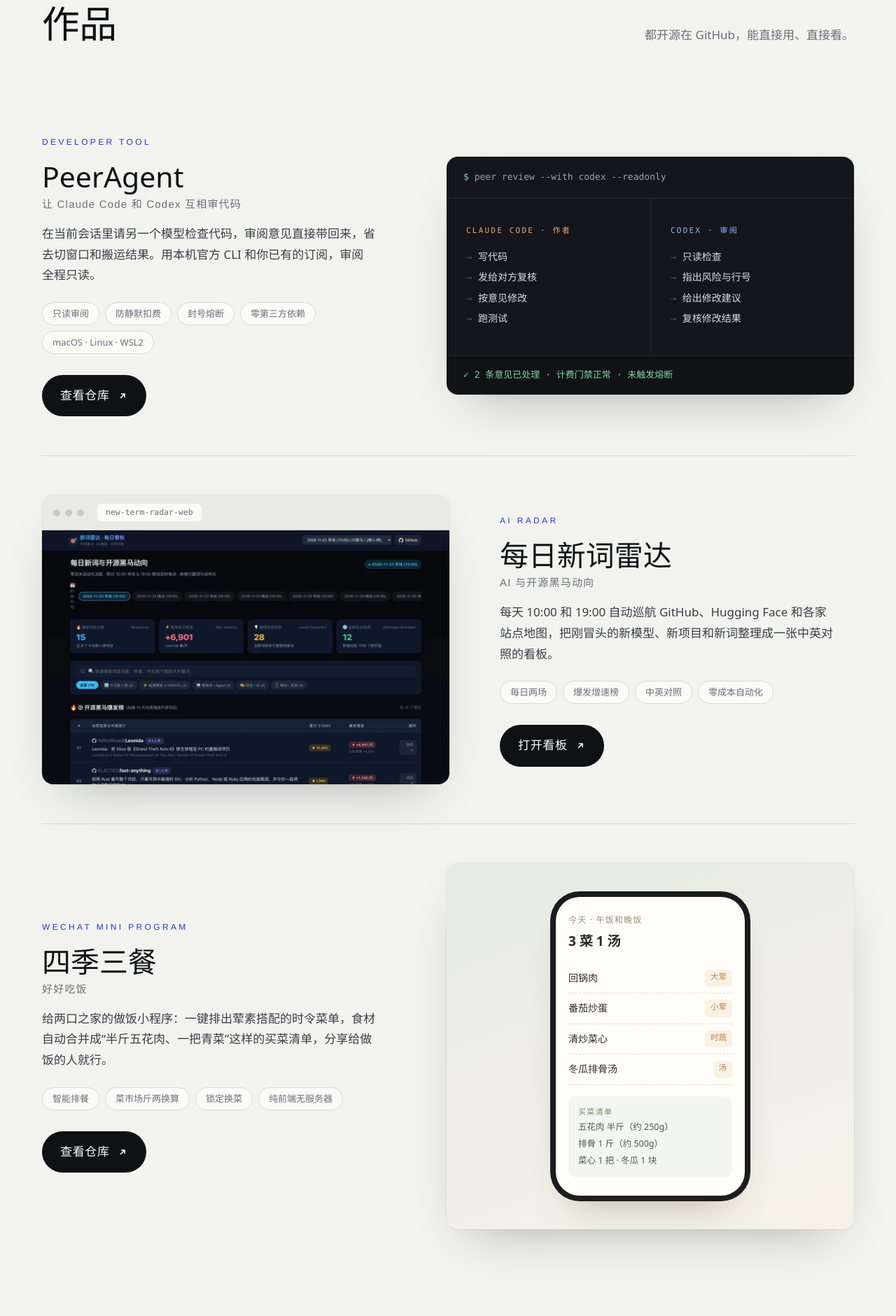
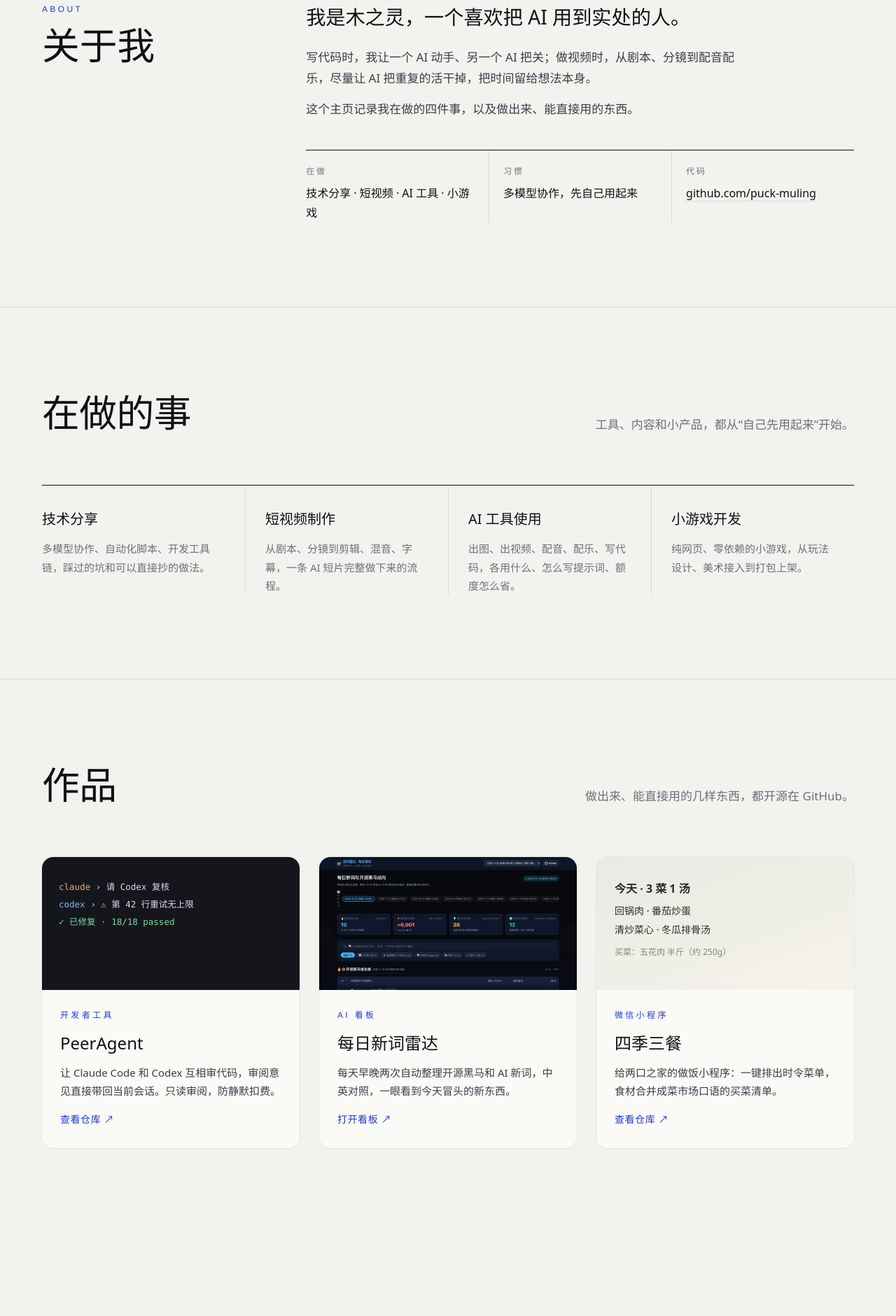
Before and after one commit to puck-muling/puck-muling.github.io, a plain HTML site: page index.html in a window 1280 px wide. Shown: the part 919-2800 px from the top of the page at 70% size. Drawn offline with Linux system fonts and the light colour scheme.

Commit message:
主页改版：全新视觉，只展示本账号作品

```diff
--- a/index.html
+++ b/index.html
@@ -3,8 +3,8 @@
 <head>
 <meta charset="UTF-8">
 <meta name="viewport" content="width=device-width, initial-scale=1, viewport-fit=cover">
-<title>木之灵 Muling · AI 工程、短视频与工具</title>
-<meta name="description" content="木之灵（Muling）：写开发者工具，做 AI 短视频，整理每天的 AI 新词。PeerAgent、每日新词雷达、四季三餐。">
+<title>木之灵 Muling · 个人主页</title>
+<meta name="description" content="木之灵（Muling）：木之灵（Muling）的个人主页：技术分享、短视频制作、AI 工具使用、小游戏开发。">
 <meta name="theme-color" content="#F2F3EF">
 <style>
 :root{
@@ -116,6 +116,34 @@ section{padding:120px 0;border-top:1px solid var(--hair)}
 .field h3{font-family:var(--sans);font-weight:500;font-size:20px;margin-bottom:12px}
 .field p{font-family:var(--sans);font-weight:300;font-size:15px;color:var(--slate)}
 
+/* 关于我 */
+.about{display:grid;grid-template-columns:.8fr 2fr;gap:64px}
+.head-l h2{font-family:var(--sans);font-weight:200;font-size:clamp(36px,4.2vw,60px);line-height:1.15;margin-top:10px}
+.about-text p{font-family:var(--sans);font-weight:300;color:#3A3E46;max-width:36em}
+.about-text p + p{margin-top:14px}
+.about-text .big{font-size:clamp(22px,2.2vw,30px);line-height:1.5;color:var(--ink);margin-bottom:22px}
+.facts{display:grid;grid-template-columns:repeat(3,1fr);margin-top:44px;border-top:1px solid var(--ink)}
+.facts div{padding:20px 20px 0 0}
+.facts div + div{padding-left:20px;border-left:1px solid var(--hair)}
+.facts dt{font-size:12px;letter-spacing:.24em;color:var(--slate)}
+.facts dd{font-family:var(--sans);font-size:16px;margin-top:6px}
+.facts a{text-decoration:none;border-bottom:1px solid var(--hair)}
+
+/* 作品卡片 */
+.cards{display:grid;grid-template-columns:repeat(3,1fr);gap:28px}
+.pcard{display:flex;flex-direction:column;background:var(--paper);border-radius:16px;overflow:hidden;text-decoration:none;box-shadow:0 0 0 1px rgba(15,17,21,.06);transition:transform .3s,box-shadow .3s}
+.pcard:hover{transform:translateY(-4px);box-shadow:0 30px 60px -34px rgba(15,17,21,.4),0 0 0 1px rgba(15,17,21,.08)}
+.pvis{height:190px;overflow:hidden;background:#E9EAE5}
+.pvis img{width:100%;height:100%;object-fit:cover;object-position:top}
+.term-mini{background:var(--term);color:#D9DCE3;font-family:var(--mono);font-size:12.5px;line-height:2;padding:30px 24px}
+.menu-mini{background:linear-gradient(160deg,#E7EBE3,#F6F2EA);font-family:var(--sans);font-size:14px;line-height:1.9;color:#2C2A25;padding:30px 26px}
+.menu-mini b{display:block;font-size:16px;margin-bottom:4px}
+.menu-mini small{display:block;margin-top:8px;font-size:12px;color:#7C8A6E}
+.pbody{padding:26px 26px 28px;display:flex;flex-direction:column;flex:1}
+.pbody h3{font-family:var(--sans);font-weight:400;font-size:24px;margin:8px 0 8px}
+.pbody p{font-family:var(--sans);font-weight:300;font-size:15px;color:#3A3E46;flex:1}
+.pbody .go{margin-top:16px;font-size:14px;color:var(--ultra);letter-spacing:.04em}
+
 /* 结尾 */
 .outro{padding:140px 0 120px;text-align:center}
 .outro h2{font-family:var(--sans);font-weight:200;font-size:clamp(34px,4.6vw,64px);line-height:1.25}
@@ -134,6 +162,10 @@ footer a:hover{color:var(--ink)}
   .work,.work.flip{grid-template-columns:1fr;gap:36px}
   .work.flip .copy{order:0}
   .fields{grid-template-columns:1fr 1fr}
+  .about{grid-template-columns:1fr;gap:20px}
+  .cards{grid-template-columns:1fr}
+  .facts{grid-template-columns:1fr}
+  .facts div,.facts div + div{padding:14px 0 0;border-left:none}
   .field:nth-child(3){padding-left:0;border-left:none}
   .field{padding-bottom:28px}
   .head{flex-direction:column;align-items:start;gap:16px;margin-bottom:40px}
@@ -159,8 +191,9 @@ footer a:hover{color:var(--ink)}
   <div class="wrap">
     <a class="brand" href="#top"><b>木之灵</b><span>MULING</span></a>
     <ul>
+      <li><a href="#about">关于我</a></li>
+      <li><a href="#fields">在做的事</a></li>
       <li><a href="#works">作品</a></li>
-      <li><a href="#fields">方向</a></li>
       <li><a href="https://github.com/puck-muling">GitHub</a></li>
     </ul>
   </div>
@@ -170,11 +203,11 @@ footer a:hover{color:var(--ink)}
   <div class="wrap">
     <header class="hero">
       <div>
-        <div class="eyebrow">AI Engineering · Short Films · Tools</div>
-        <h1>让 AI 干活，<br>再让<em>另一个 AI</em><br>替你把关。</h1>
-        <p>我是木之灵。写开发者工具，做 AI 短视频，也把每天冒出来的新模型、新项目整理成看板。下面是我公开的作品。</p>
+        <div class="eyebrow">你好，我是木之灵 · Muling</div>
+        <h1>用 AI 写代码、<br>拍短片、<br><em>做小游戏</em>。</h1>
+        <p>平时做技术分享、短视频制作和 AI 工具的使用心得，也写一些自己用得上的开发工具和小产品。这里是我的个人主页。</p>
         <div class="cta">
-          <a class="btn" href="#works">看作品<svg viewBox="0 0 16 16" fill="none" stroke="currentColor" stroke-width="1.6" aria-hidden="true"><path d="M3 8h10M9 4l4 4-4 4"/></svg></a>
+          <a class="btn" href="#about">认识我<svg viewBox="0 0 16 16" fill="none" stroke="currentColor" stroke-width="1.6" aria-hidden="true"><path d="M3 8h10M9 4l4 4-4 4"/></svg></a>
           <a class="link" href="https://github.com/puck-muling">github.com/puck-muling</a>
         </div>
       </div>
@@ -192,91 +225,68 @@ footer a:hover{color:var(--ink)}
           <div class="line ok">  ✓ tests 18/18 passed · 计费门禁正常 · 未触发熔断</div>
           <div class="line"><span class="caret"></span></div>
         </div>
-        <div class="term-foot"><span>Claude Code ⇄ Codex</span><span>PeerAgent 0.1.6</span></div>
+        <div class="term-foot"><span>最近在做：PeerAgent</span><span>Claude Code ⇄ Codex</span></div>
       </figure>
     </header>
   </div>
 
-  <section id="works" aria-labelledby="works-h">
-    <div class="wrap">
-      <div class="head">
-        <h2 id="works-h">作品</h2>
-        <p>都开源在 GitHub，能直接用、直接看。</p>
+  <section id="about" aria-labelledby="about-h">
+    <div class="wrap about">
+      <div class="head-l"><div class="kind">About</div><h2 id="about-h">关于我</h2></div>
+      <div class="about-text reveal">
+        <p class="big">我是木之灵，一个喜欢把 AI 用到实处的人。</p>
+        <p>写代码时，我让一个 AI 动手、另一个 AI 把关；做视频时，从剧本、分镜到配音配乐，尽量让 AI 把重复的活干掉，把时间留给想法本身。</p>
+        <p>这个主页记录我在做的四件事，以及做出来、能直接用的东西。</p>
+        <dl class="facts">
+          <div><dt>在做</dt><dd>技术分享 · 短视频 · AI 工具 · 小游戏</dd></div>
+          <div><dt>习惯</dt><dd>多模型协作，先自己用起来</dd></div>
+          <div><dt>代码</dt><dd><a href="https://github.com/puck-muling">github.com/puck-muling</a></dd></div>
+        </dl>
       </div>
-
-      <article class="work reveal">
-        <div class="copy">
-          <div class="kind">Developer Tool</div>
-          <h3>PeerAgent<small>让 Claude Code 和 Codex 互相审代码</small></h3>
-          <p>在当前会话里请另一个模型检查代码，审阅意见直接带回来，省去切窗口和搬运结果。用本机官方 CLI 和你已有的订阅，审阅全程只读。</p>
-          <div class="chips"><span>只读审阅</span><span>防静默扣费</span><span>封号熔断</span><span>零第三方依赖</span><span>macOS · Linux · WSL2</span></div>
-          <a class="btn" href="https://github.com/puck-muling/peer-agent">查看仓库<svg viewBox="0 0 16 16" fill="none" stroke="currentColor" stroke-width="1.6" aria-hidden="true"><path d="M5 11L11 5M6 5h5v5"/></svg></a>
-        </div>
-        <div class="visual">
-          <div class="duo-cmd" aria-hidden="true"><b>$</b> peer review --with codex --readonly</div>
-          <div class="duo" aria-hidden="true">
-            <div class="c"><h4>CLAUDE CODE · 作者</h4><ul><li>写代码</li><li>发给对方复核</li><li>按意见修改</li><li>跑测试</li></ul></div>
-            <div class="x"><h4>CODEX · 审阅</h4><ul><li>只读检查</li><li>指出风险与行号</li><li>给出修改建议</li><li>复核修改结果</li></ul></div>
-          </div>
-          <div class="duo-out" aria-hidden="true">✓ 2 条意见已处理 · 计费门禁正常 · 未触发熔断</div>
-        </div>
-      </article>
-
-      <article class="work flip reveal">
-        <div class="copy">
-          <div class="kind">AI Radar</div>
-          <h3>每日新词雷达<small>AI 与开源黑马动向</small></h3>
-          <p>每天 10:00 和 19:00 自动巡航 GitHub、Hugging Face 和各家站点地图，把刚冒头的新模型、新项目和新词整理成一张中英对照的看板。</p>
-          <div class="chips"><span>每日两场</span><span>爆发增速榜</span><span>中英对照</span><span>零成本自动化</span></div>
-          <a class="btn" href="https://puck-muling.github.io/new-term-radar-web/">打开看板<svg viewBox="0 0 16 16" fill="none" stroke="currentColor" stroke-width="1.6" aria-hidden="true"><path d="M5 11L11 5M6 5h5v5"/></svg></a>
-        </div>
-        <div class="visual">
-          <div class="browser-bar"><i></i><i></i><i></i><span>new-term-radar-web</span></div>
-          <img src="img/radar.webp" alt="每日新词雷达看板：今日爆发项目数、最高单日增速和开源黑马爆发榜" width="1200" height="750" loading="lazy">
-        </div>
-      </article>
-
-      <article class="work reveal">
-        <div class="copy">
-          <div class="kind">WeChat Mini Program</div>
-          <h3>四季三餐<small>好好吃饭</small></h3>
-          <p>给两口之家的做饭小程序：一键排出荤素搭配的时令菜单，食材自动合并成“半斤五花肉、一把青菜”这样的买菜清单，分享给做饭的人就行。</p>
-          <div class="chips"><span>智能排餐</span><span>菜市场斤两换算</span><span>锁定换菜</span><span>纯前端无服务器</span></div>
-          <a class="btn" href="https://github.com/puck-muling/three-dishes-and-soup">查看仓库<svg viewBox="0 0 16 16" fill="none" stroke="currentColor" stroke-width="1.6" aria-hidden="true"><path d="M5 11L11 5M6 5h5v5"/></svg></a>
-        </div>
-        <div class="visual phone-stage" aria-hidden="true">
-          <div class="phone">
-            <div class="t">今天 · 午饭和晚饭</div>
-            <h5>3 菜 1 汤</h5>
-            <div class="dish">回锅肉 <em>大荤</em></div>
-            <div class="dish">番茄炒蛋 <em>小荤</em></div>
-            <div class="dish">清炒菜心 <em>时蔬</em></div>
-            <div class="dish">冬瓜排骨汤 <em>汤</em></div>
-            <div class="buy"><b>买菜清单</b>五花肉 半斤（约 250g）<br>排骨 1 斤（约 500g）<br>菜心 1 把 · 冬瓜 1 块</div>
-          </div>
-        </div>
-      </article>
     </div>
   </section>
 
   <section id="fields" aria-labelledby="fields-h">
     <div class="wrap">
       <div class="head">
-        <h2 id="fields-h">我在做的事</h2>
+        <h2 id="fields-h">在做的事</h2>
         <p>工具、内容和小产品，都从“自己先用起来”开始。</p>
       </div>
       <div class="fields">
         <div class="field reveal"><h3>技术分享</h3><p>多模型协作、自动化脚本、开发工具链，踩过的坑和可以直接抄的做法。</p></div>
+        <div class="field reveal"><h3>短视频制作</h3><p>从剧本、分镜到剪辑、混音、字幕，一条 AI 短片完整做下来的流程。</p></div>
         <div class="field reveal"><h3>AI 工具使用</h3><p>出图、出视频、配音、配乐、写代码，各用什么、怎么写提示词、额度怎么省。</p></div>
-        <div class="field reveal"><h3>短视频制作</h3><p>从剧本、分镜到剪辑、混音、字幕，一条 AI 短片完整做下来的流程。</p></div>
         <div class="field reveal"><h3>小游戏开发</h3><p>纯网页、零依赖的小游戏，从玩法设计、美术接入到打包上架。</p></div>
       </div>
     </div>
   </section>
 
-  <div class="outro">
+  <section id="works" aria-labelledby="works-h">
     <div class="wrap">
-      <h2 class="reveal">代码都在 GitHub，<br>欢迎来提 Issue。</h2>
+      <div class="head">
+        <h2 id="works-h">作品</h2>
+        <p>做出来、能直接用的几样东西，都开源在 GitHub。</p>
+      </div>
+      <div class="cards">
+        <a class="pcard reveal" href="https://github.com/puck-muling/peer-agent">
+          <div class="pvis term-mini" aria-hidden="true"><span class="who-c">claude</span> › 请 Codex 复核<br><span class="who-x">codex</span>  › ⚠ 第 42 行重试无上限<br><span class="ok">✓ 已修复 · 18/18 passed</span></div>
+          <div class="pbody"><div class="kind">开发者工具</div><h3>PeerAgent</h3><p>让 Claude Code 和 Codex 互相审代码，审阅意见直接带回当前会话。只读审阅，防静默扣费。</p><span class="go">查看仓库 ↗</span></div>
+        </a>
+        <a class="pcard reveal" href="https://puck-muling.github.io/new-term-radar-web/">
+          <div class="pvis"><img src="img/radar.webp" alt="每日新词雷达看板截图" width="1200" height="750" loading="lazy"></div>
+          <div class="pbody"><div class="kind">AI 看板</div><h3>每日新词雷达</h3><p>每天早晚两次自动整理开源黑马和 AI 新词，中英对照，一眼看到今天冒头的新东西。</p><span class="go">打开看板 ↗</span></div>
+        </a>
+        <a class="pcard reveal" href="https://github.com/puck-muling/three-dishes-and-soup">
+          <div class="pvis menu-mini" aria-hidden="true"><b>今天 · 3 菜 1 汤</b>回锅肉 · 番茄炒蛋<br>清炒菜心 · 冬瓜排骨汤<small>买菜：五花肉 半斤（约 250g）</small></div>
+          <div class="pbody"><div class="kind">微信小程序</div><h3>四季三餐</h3><p>给两口之家的做饭小程序：一键排出时令菜单，食材合并成菜市场口语的买菜清单。</p><span class="go">查看仓库 ↗</span></div>
+        </a>
+      </div>
+    </div>
+  </section>
+
+  <div class="outro" id="contact">
+    <div class="wrap">
+      <h2 class="reveal">想聊 AI、聊工具、聊做内容，<br>欢迎来找我。</h2>
       <a class="btn" href="https://github.com/puck-muling">去 GitHub<svg viewBox="0 0 16 16" fill="none" stroke="currentColor" stroke-width="1.6" aria-hidden="true"><path d="M5 11L11 5M6 5h5v5"/></svg></a>
     </div>
   </div>
```
